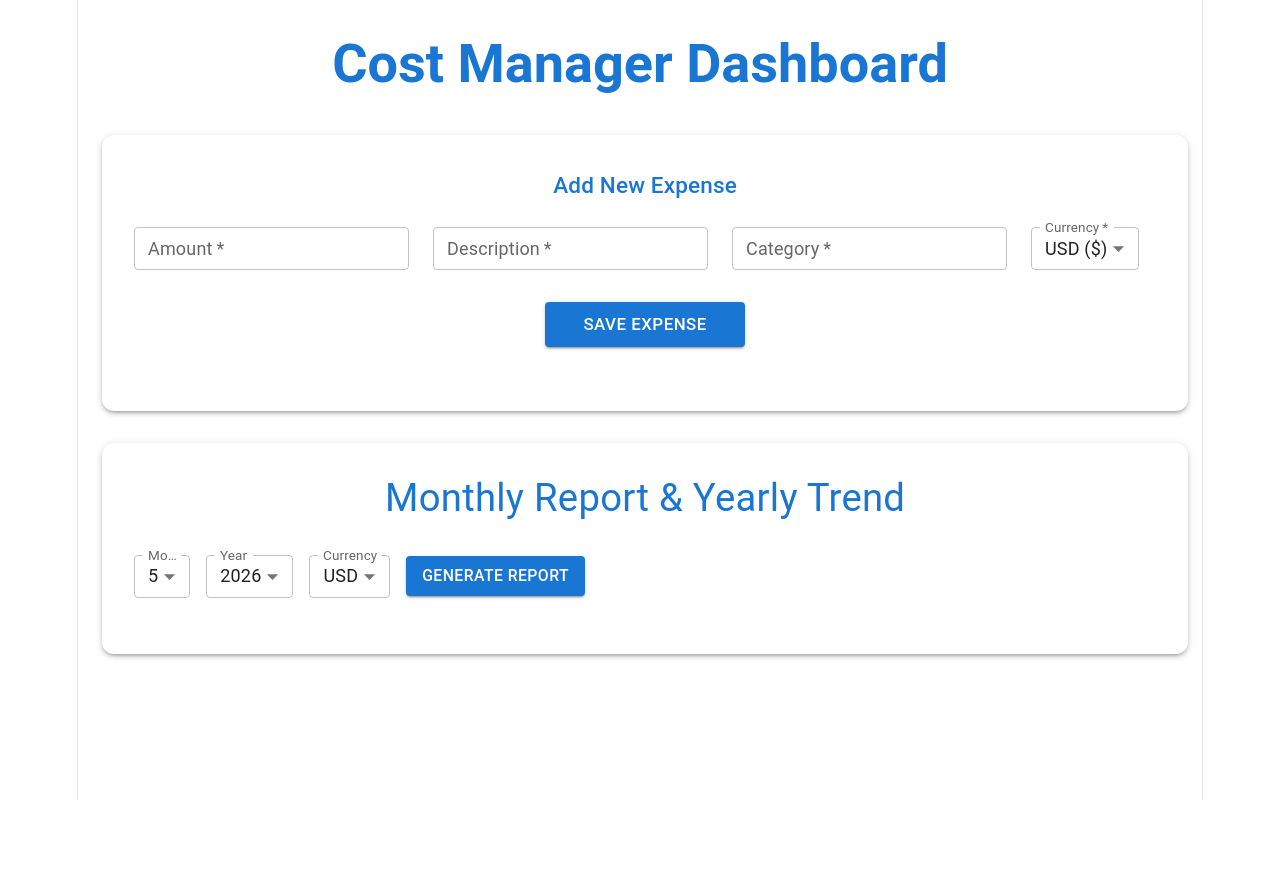
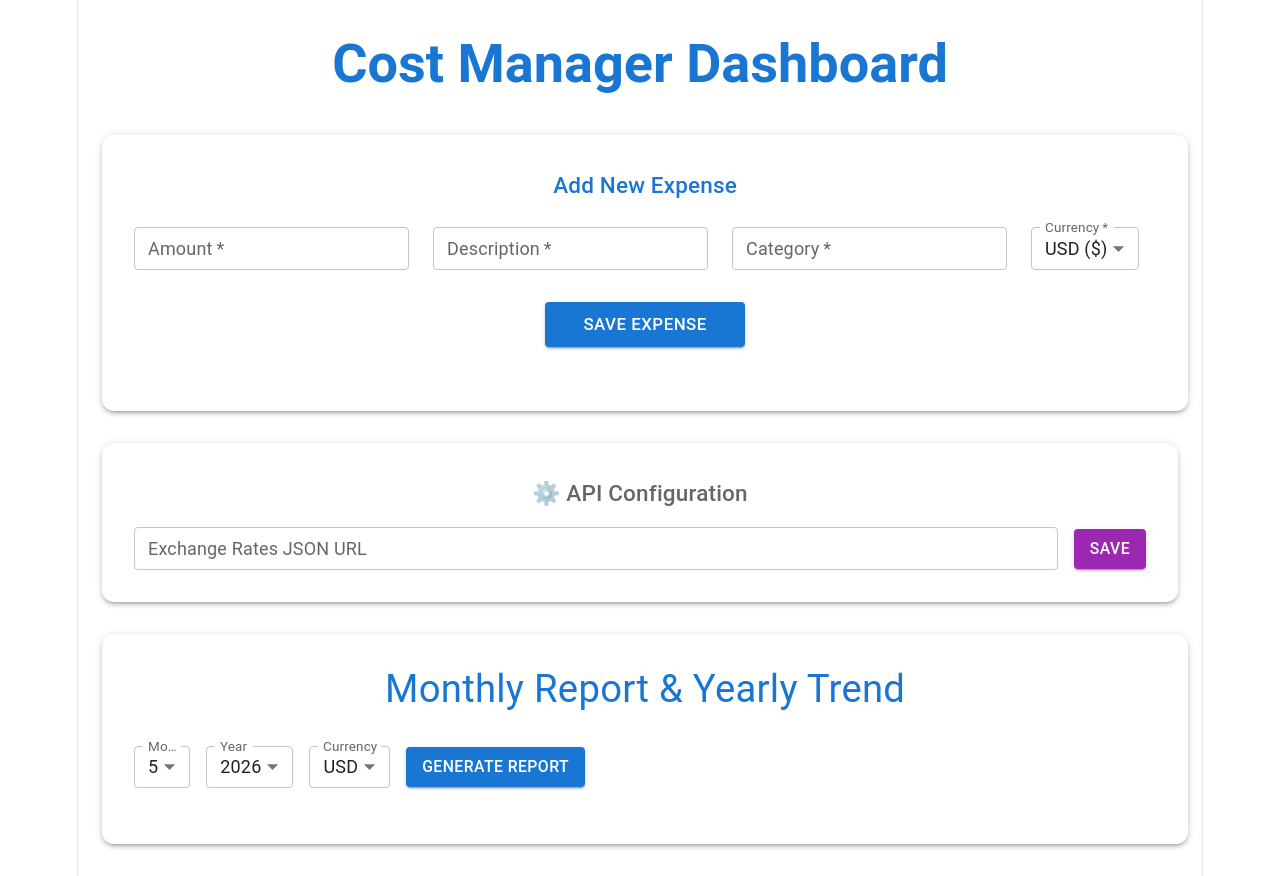
Before and after one commit to amith372/FrontendProject2026, a React (Vite) app: page / in a window 1280 px wide. Before the commit the page ends 800 px from the top, so only its background shows below. Built offline with nearby package versions, Linux system fonts and the light colour scheme.

Commit message:
RateSettings via url was added

```diff
--- a/src/App.jsx
+++ b/src/App.jsx
@@ -4,6 +4,7 @@ import { db } from './db';
 import AddCost from './components/addCost';
 import GetReport from './components/GetReport';
 import './App.css';
+import RateSettings from './components/RateSettings';
 
 /**
  * App Component.
@@ -34,6 +35,10 @@ function App() {
                     </Paper>
                 </Grid>
 
+                <Grid item xs={12}>
+                    <RateSettings />
+                </Grid>
+
                 <Grid xs={12} sx={{ width: '95%' }}>
 
                     <Paper elevation={3} sx={{ p: { xs: 2, md: 4 }, width: '100%', borderRadius: 3, overflow: 'hidden' }}>
--- /dev/null
+++ b/src/components/RateSettings.jsx
@@ -0,0 +1,55 @@
+import { useState } from 'react';
+import { Box, TextField, Button, Typography, Paper } from '@mui/material';
+
+
+/**
+ * Settings Component - Handles the configuration of the exchange rates URL.
+ * Persists the URL to localStorage for the db engine to use.
+ */
+function RateSettings() {
+    const [ratesUrl, setRatesUrl] = useState(localStorage.getItem('exchangeRatesUrl') || '');
+    const [status, setStatus] = useState('');
+
+    const handleSaveUrl = () => {
+        localStorage.setItem('exchangeRatesUrl', ratesUrl);
+        setStatus('URL saved successfully!');
+
+        // Clear message after 3 seconds
+        setTimeout(() => setStatus(''), 3000);
+    };
+
+    return (
+        <Paper elevation={3} sx={{ p: { xs: 2, md: 4 }, borderRadius: 3 }}>
+            <Typography variant="h6" gutterBottom color="textSecondary" sx={{ mb: 2 }}>
+                ⚙️ API Configuration
+            </Typography>
+            <Box sx={{ display: 'flex', gap: 2, alignItems: 'center', flexWrap: 'wrap' }}>
+                <TextField
+                    fullWidth
+                    size="small"
+                    label="Exchange Rates JSON URL"
+                    variant="outlined"
+                    value={ratesUrl}
+                    onChange={(e) => setRatesUrl(e.target.value)}
+                    placeholder="https://example.com/rates.json"
+                    sx={{ flex: 1, minWidth: '200px' }}
+                />
+                <Button
+                    variant="contained"
+                    color="secondary"
+                    onClick={handleSaveUrl}
+                    sx={{ height: '40px' }}
+                >
+                    Save
+                </Button>
+            </Box>
+            {status && (
+                <Typography variant="caption" color="success.main" sx={{ mt: 1, display: 'block' }}>
+                    {status}
+                </Typography>
+            )}
+        </Paper>
+    );
+}
+
+export default RateSettings;
--- a/src/db.js
+++ b/src/db.js
@@ -85,8 +85,10 @@ export const db = {
         // Note: You might need to replace this baseUrl with the exact one from your API provider
         const baseUrl = 'https://api.exchangerate-api.com/v4';
 
+        const savedUrl = localStorage.getItem('exchangeRatesUrl');
+
         // Construct the full URL requesting latest rates based on USD
-        const apiUrl = `${baseUrl}/latest/USD`;
+        const apiUrl = savedUrl || `${baseUrl}/latest/USD`;
 
         let rates = {};
 
@@ -104,6 +106,10 @@ export const db = {
 
             // Extract the rates object (APIs usually wrap it in 'rates' or 'conversion_rates')
             rates = responseData.rates || responseData.conversion_rates || responseData;
+
+            if (rates["EUR"]) {
+                rates["EURO"] = rates["EUR"];
+            }
 
         } catch (error) {
             // Fallback to default manual rates in case of network failure or API limit reached
```
